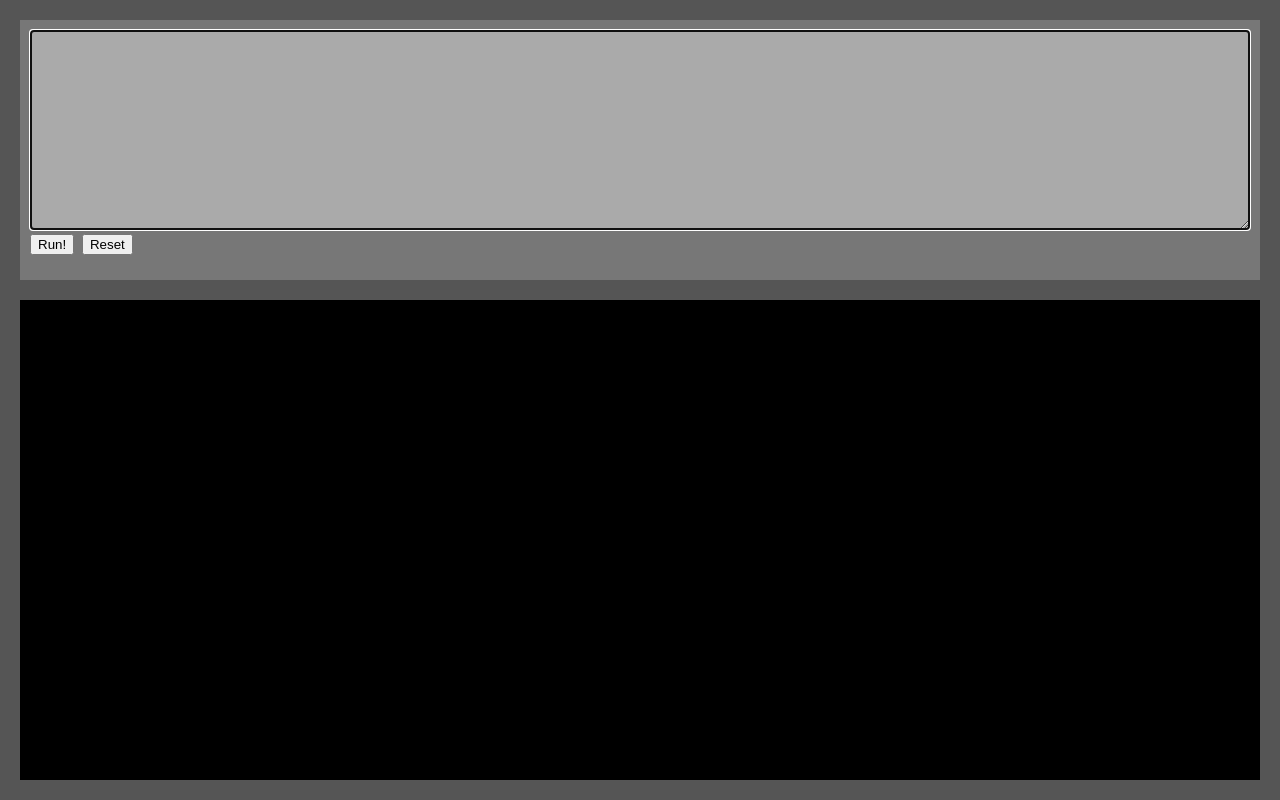
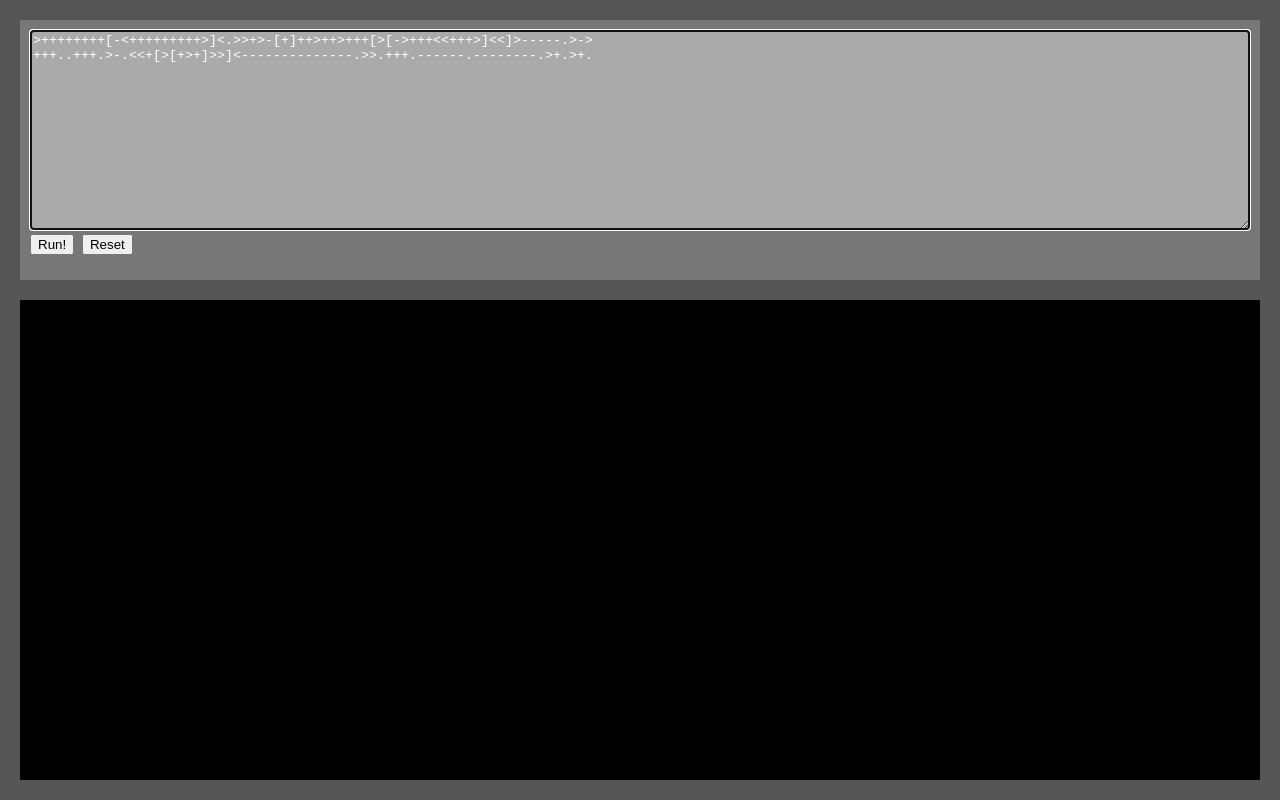
Before and after one commit to RolandR/brainfjsk, a plain HTML site: page index.html in a window 1280 px wide. Drawn offline with Linux system fonts and the light colour scheme.

Commit message:
Add example

```diff
--- a/index.html
+++ b/index.html
@@ -61,7 +61,10 @@
 	</head>
 	<body>
 		<div id="controls">
-			<textarea autofocus id="codeInput"></textarea><br />
+			<textarea autofocus id="codeInput">
+&gt;++++++++[-&lt;+++++++++&gt;]&lt;.&gt;&gt;+&gt;-[+]++&gt;++&gt;+++[&gt;[-&gt;+++&lt;&lt;+++&gt;]&lt;&lt;]&gt;-----.&gt;-&gt;
++++..+++.&gt;-.&lt;&lt;+[&gt;[+&gt;+]&gt;&gt;]&lt;--------------.&gt;&gt;.+++.------.--------.&gt;+.&gt;+.
+			</textarea><br />
 			<button id="runButton" onclick="run()">Run!</button>
 			<button id="resetButton">Reset</button>
 		</div>
```
